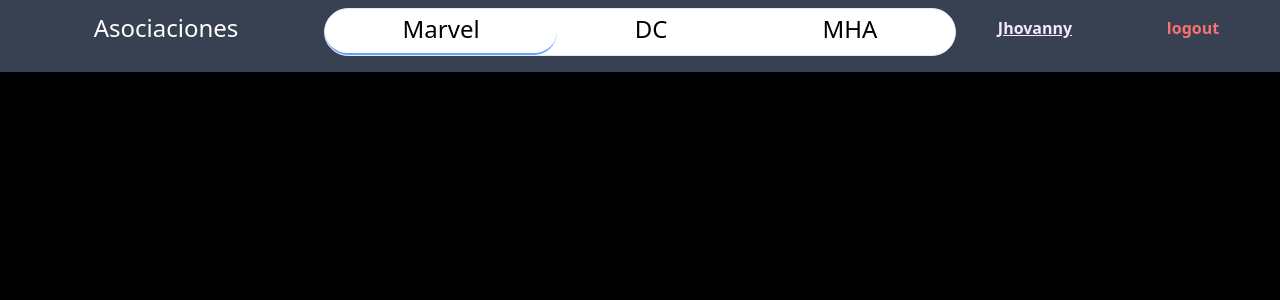
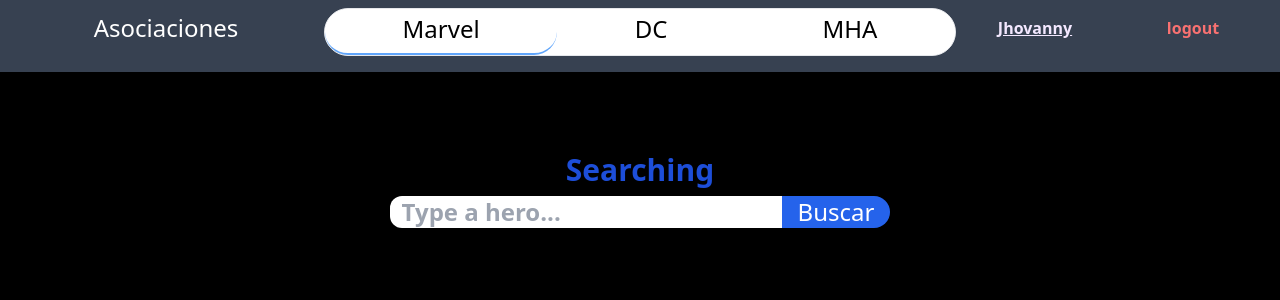
Before and after one commit to gioMarquez/heroes_app, a React (Vite) app: page /dc in a window 1280 px wide. Shown: the top 300 px of the page. Built offline with nearby package versions, Linux system fonts and the light colour scheme.

Commit message:
Feat(Search): Add Component SearchBar at DC page

```diff
--- /dev/null
+++ b/src/heores/components/Search.tsx
@@ -0,0 +1,30 @@
+import { useEffect, useState } from "react";
+
+const Search = () => {
+    const [searchValue, setSearchValue] = useState("");
+
+    useEffect(() => {
+        console.log(searchValue)
+    }, [searchValue])
+
+	return (
+		<div className="flex flex-col items-center ">
+			<div>
+				<p className="p-2 text-3xl font-bold text-blue-700">
+					Searching
+				</p>
+			</div>
+			<div>
+				<input
+					type="text"
+					placeholder="Type a hero..."
+					className="rounded-l-xl px-3 text-gray-500 font-bold text-2xl"
+                    onChange={(e) => setSearchValue(e.target.value)}
+				/>
+                <button className="text-white text-2xl rounded-r-2xl bg-blue-600 px-4 hover:bg-green-800/80">Buscar</button>
+			</div>
+		</div>
+	);
+};
+
+export default Search;
--- a/src/heores/components/index.ts
+++ b/src/heores/components/index.ts
@@ -1,3 +1,4 @@
 export {default as HeroList} from './HeroList'
 export {default as HeroCard} from './HeroCard'
 export {default as HeroDetails} from './HeroDetails'
+export {default as Search} from './Search'
--- a/src/heores/pages/DcPage.tsx
+++ b/src/heores/pages/DcPage.tsx
@@ -1,8 +1,11 @@
+import { Search } from "../components";
 
 const DcPage = () => {
 	return (
 		<>
 			<p className="">DC Comics</p>
+
+			<Search />
 		</>
 	);
 };
```
